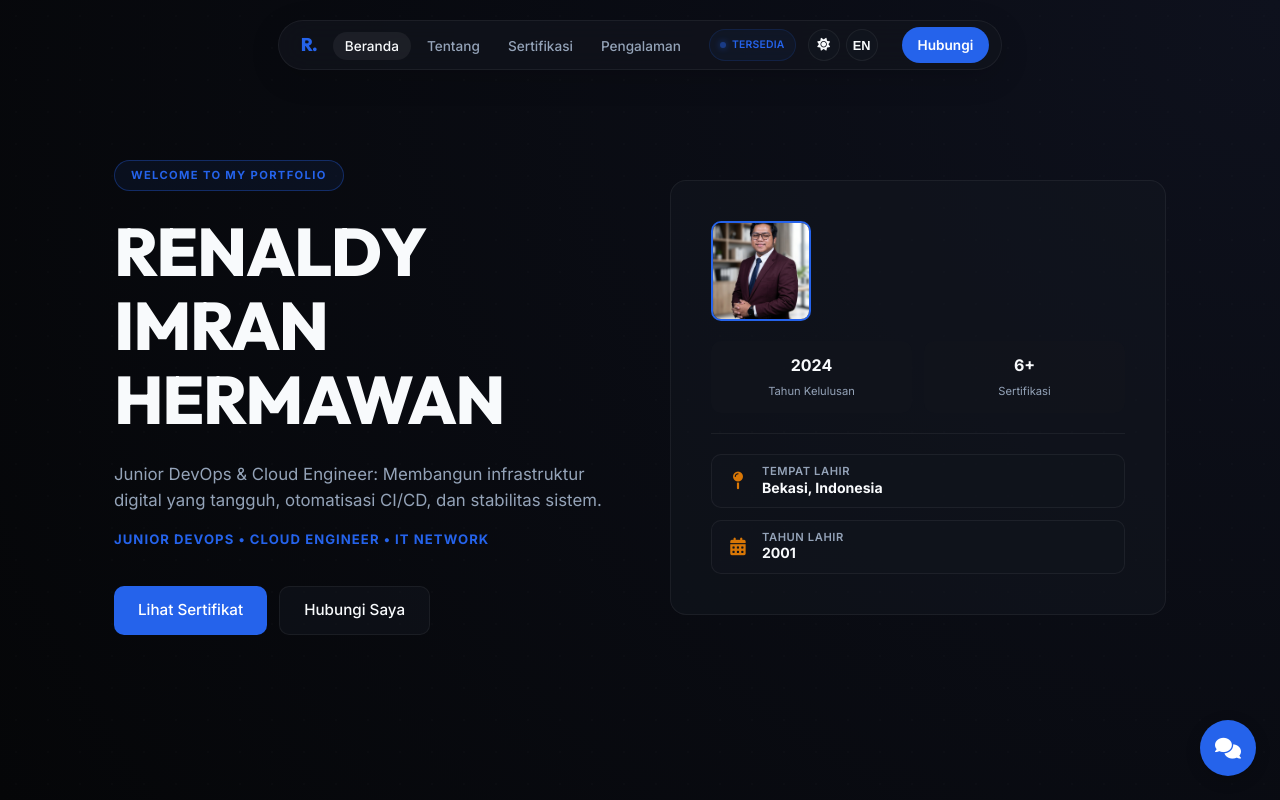
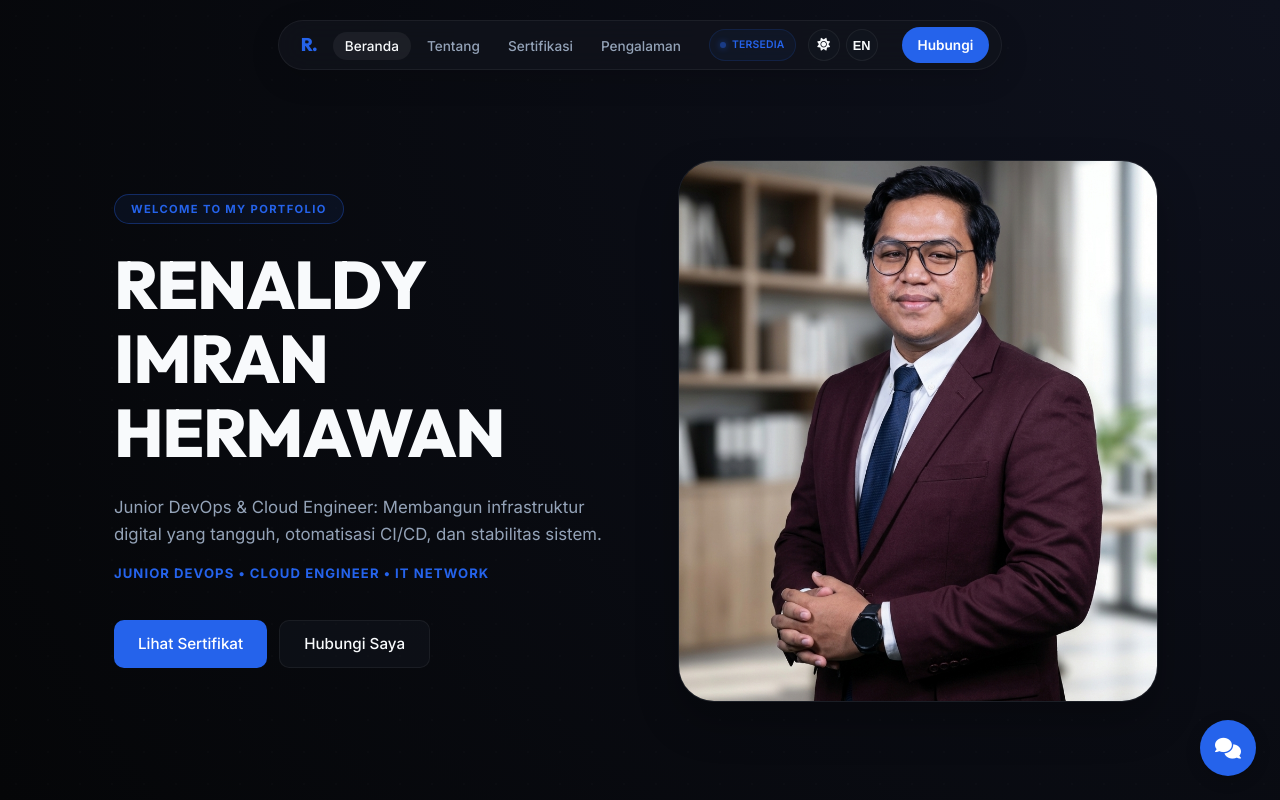
Before and after one commit to renmher/portofolio, a React (Vite) app: page / in a window 1280 px wide. Shown: the top 800 px of the page. Built offline with nearby package versions, Linux system fonts and the light colour scheme.

Commit message:
feat: simplify right hero column to a clean standalone profile image

```diff
--- a/src/App.jsx
+++ b/src/App.jsx
@@ -345,39 +345,9 @@ const App = () => {
             </div>
           </div>
 
-          <aside className="profile-card">
-            <div className="profile-img-container">
-              <img src="/profile.png" alt="Renaldy Imran H" className="profile-img" />
-            </div>
-            <div className="profile-info">
-              <div className="profile-stats">
-                <div className="stat-item">
-                  <span>2024</span>
-                  <small>{curr["stat-years"]}</small>
-                </div>
-                <div className="stat-item">
-                  <span>6+</span>
-                  <small>{curr["stat-projects"]}</small>
-                </div>
-              </div>
-              <div className="profile-details">
-                <div className="detail-item">
-                  <i className="fa-solid fa-map-pin"></i>
-                  <div className="detail-text">
-                    <span className="detail-label">{curr["profile-birthplace-label"]}</span>
-                    <span className="detail-value">{curr["profile-birthplace-value"]}</span>
-                  </div>
-                </div>
-                <div className="detail-item">
-                  <i className="fa-solid fa-calendar-days"></i>
-                  <div className="detail-text">
-                    <span className="detail-label">{curr["profile-birthyear-label"]}</span>
-                    <span className="detail-value">{curr["profile-birthyear-value"]}</span>
-                  </div>
-                </div>
-              </div>
-            </div>
-          </aside>
+          <div className="hero-image-container">
+            <img src="/profile.png" alt="Renaldy Imran Hermawan" className="hero-profile-img" />
+          </div>
         </section>
 
         {/* About Section */}
--- a/src/index.css
+++ b/src/index.css
@@ -1819,3 +1819,36 @@ footer {
     padding: 40px 0 100px 0;
   }
 }
+
+/* Standalone Hero Profile Image Layout */
+.hero-image-container {
+  width: 100%;
+  max-width: 480px;
+  justify-self: center;
+  border-radius: 36px;
+  overflow: hidden;
+  border: 1px solid var(--border);
+  box-shadow: 0 20px 40px rgba(0, 0, 0, 0.25);
+  background: var(--bg-card);
+  transition: transform 0.3s ease, border-color 0.3s ease;
+}
+
+.hero-image-container:hover {
+  transform: translateY(-4px);
+  border-color: var(--primary);
+}
+
+.hero-profile-img {
+  width: 100%;
+  height: 100%;
+  max-height: 540px;
+  object-fit: cover;
+  display: block;
+}
+
+@media (max-width: 968px) {
+  .hero-image-container {
+    max-width: 360px;
+    margin: 0 auto;
+  }
+}
```
